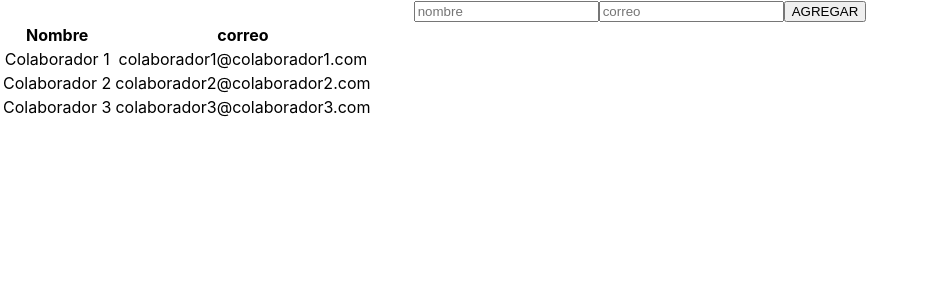
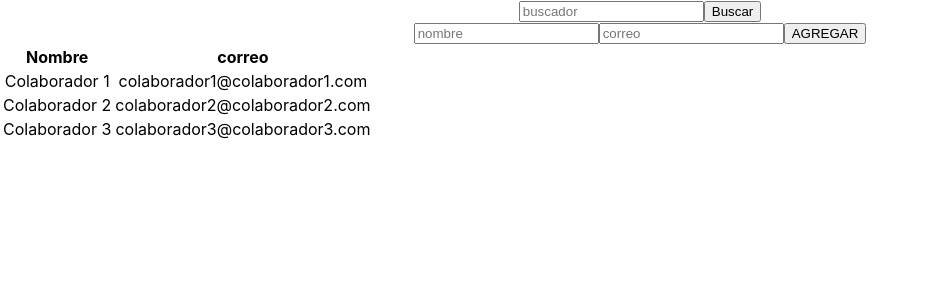
Before and after one commit to Felipeazs/desafio-renderizacion-dinamica, a React (Create React App) app: page / in a window 1280 px wide. Shown: the top 300 px of the page, without its empty margins (0-925 px from the left). Built offline with nearby package versions, Linux system fonts and the light colour scheme.

Commit message:
inputs y listados agregados

```diff
--- a/src/components/Desafio.jsx
+++ b/src/components/Desafio.jsx
@@ -5,6 +5,8 @@ import colaboradores from '../models/colaboradores';
 const Desafio = () => {
 	const [nombre, setNombre] = useState('');
 	const [correo, setCorreo] = useState('');
+	const [listadoColaboradores, setListadoColaboradores] = useState(colaboradores);
+	const [nombreBuscado, setNombreBuscado] = useState('');
 
 	const nombreChangeHandler = (event) => {
 		setNombre(event.target.value);
@@ -17,17 +19,38 @@ const Desafio = () => {
 		event.preventDefault();
 
 		const colaborador = {
+			id: Math.random(),
 			nombre,
 			correo,
 		};
 
-		console.log(colaborador);
+		setListadoColaboradores((prevState) => [...prevState, colaborador]);
 
 		setNombre('');
 		setCorreo('');
 	};
 
-	const listaColaboradores = colaboradores.map((colaborador) => {
+	const buscadorChangeHandler = (event) => {
+		setNombreBuscado(event.target.value);
+	};
+
+	const buscadorSubmitHandler = (event) => {
+		event.preventDefault();
+		setListadoColaboradores(colaboradores);
+
+		if (nombreBuscado.trim().length === 0) return;
+
+		const filtradoLista = listadoColaboradores.filter((e) => e.nombre === nombreBuscado);
+
+		if (filtradoLista.length === 0) {
+			setNombreBuscado('');
+			return alert(`No existe el colaborador ${nombreBuscado}`);
+		}
+
+		setListadoColaboradores(filtradoLista);
+	};
+
+	const listado = listadoColaboradores.map((colaborador) => {
 		return (
 			<tr key={colaborador.id}>
 				<td>{colaborador.nombre}</td>
@@ -38,6 +61,15 @@ const Desafio = () => {
 
 	return (
 		<div>
+			<form onSubmit={buscadorSubmitHandler}>
+				<input
+					type='text'
+					placeholder='buscador'
+					onChange={buscadorChangeHandler}
+					value={nombreBuscado}
+				/>
+				<button type='submit'>Buscar</button>
+			</form>
 			<form onSubmit={submitHandler}>
 				<input
 					type='text'
@@ -60,7 +92,7 @@ const Desafio = () => {
 						<th>correo</th>
 					</tr>
 				</thead>
-				<tbody>{listaColaboradores}</tbody>
+				<tbody>{listado}</tbody>
 			</table>
 		</div>
 	);
```
